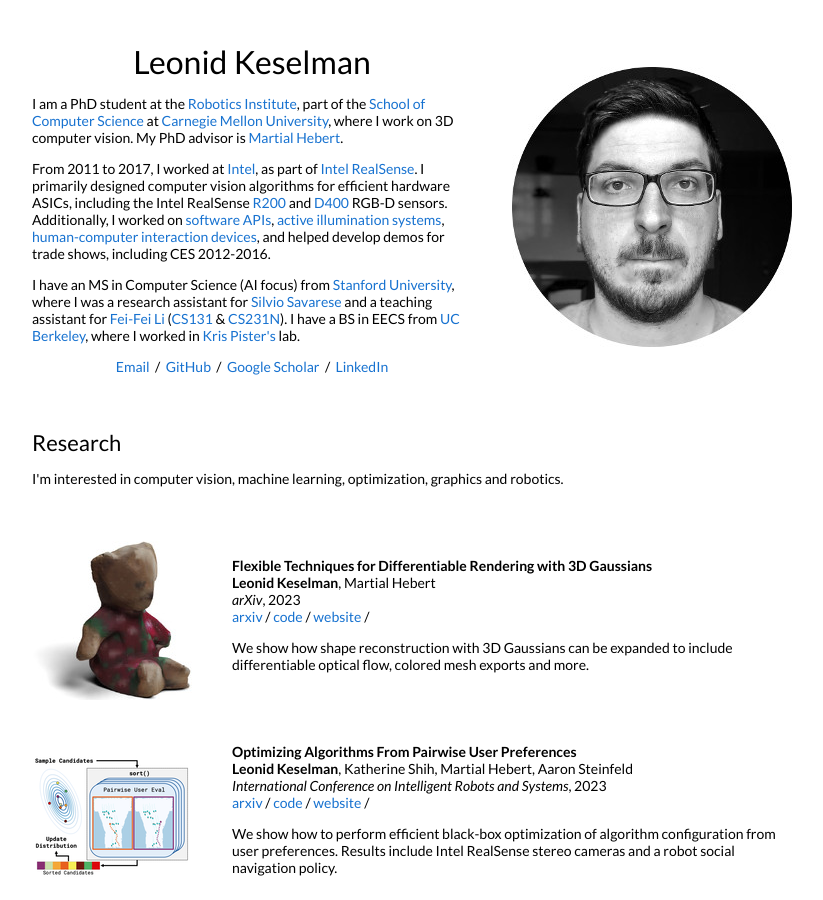
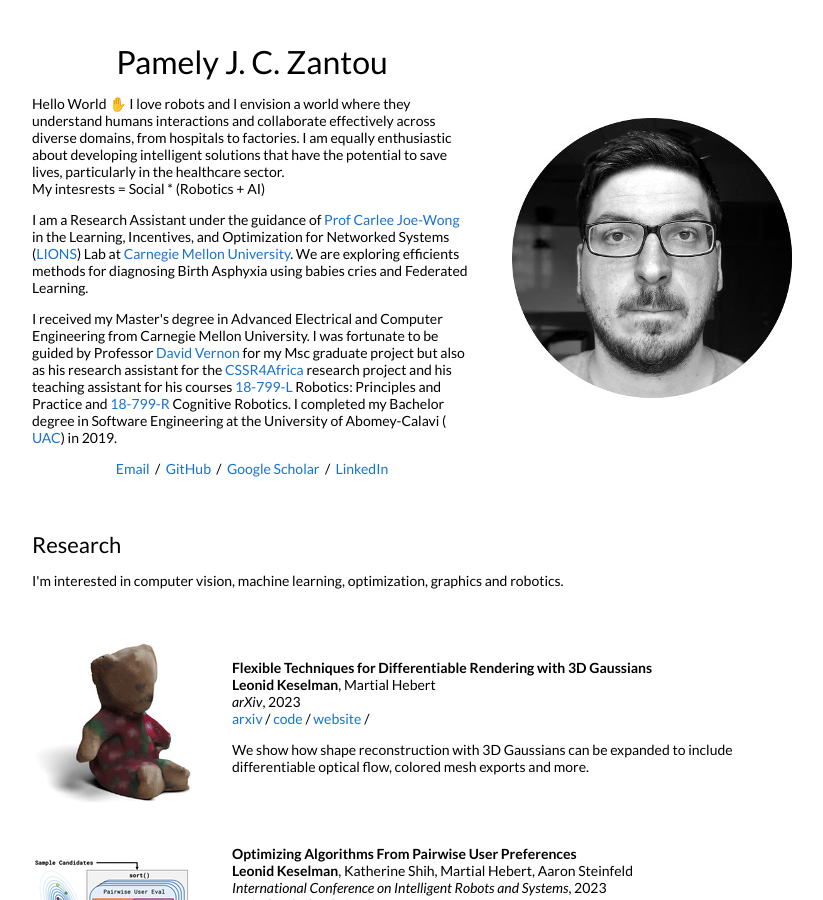
Before and after one commit to pamely/pamely.github.io, a Jekyll site: the page built from _posts/2023-08-28-3dgaussians.markdown, in a window 1280 px wide and 900 px high. Shown: the whole window, without its empty margins (228-1051 px from the left). Built offline with Jekyll 4.4.1, drawn with Linux system fonts in a browser that asks for light colours.

Commit message:
Update default.html

```diff
--- a/_layouts/default.html
+++ b/_layouts/default.html
@@ -32,21 +32,24 @@
           <tr style="padding:0px">
             <td style="padding:2.5%;width:60%;vertical-align:middle">
               <h1>
-                Leonid Keselman
+                Pamely J. C. Zantou
               </h1>
-              <p>I am a PhD student at the <a href="https://www.ri.cmu.edu/">Robotics Institute</a>, part of the <a href="https://www.scs.cmu.edu/">School of Computer Science</a> at <a href="https://www.cmu.edu/">Carnegie Mellon University</a>, where I work on 3D computer vision. My PhD advisor is <a href="http://www.cs.cmu.edu/~hebert/">Martial Hebert</a>.
+              <p>
+                Hello World ✋️ I love robots and I envision a world where they understand humans interactions and collaborate effectively across diverse domains, from hospitals to factories.
+                I am equally enthusiastic about developing intelligent solutions that have the potential to save lives, particularly in the healthcare sector. <br>
+                My intesrests = Social * (Robotics + AI)
               </p>
               <p>
-                From 2011 to 2017, I worked at <a href="https://www.intel.com">Intel</a>, as part of <a href="https://www.intelrealsense.com/">Intel RealSense</a>. I primarily designed computer vision algorithms for efficient hardware ASICs, including the Intel RealSense <a href="https://software.intel.com/en-us/articles/realsense-r200-camera">R200</a> and <a href="https://software.intel.com/en-us/realsense/d400">D400</a> RGB-D sensors. Additionally, I worked on <a href="https://github.com/IntelRealSense/librealsense">software APIs</a>, <a href="https://patents.google.com/patent/US9992474B2">active illumination systems</a>, <a href="https://patents.google.com/patent/US9304597">human-computer interaction devices</a>, and helped develop demos for trade shows, including CES 2012-2016.
+                I am a Research Assistant under the guidance of <a href="https://www.andrew.cmu.edu/user/cjoewong/"> Prof Carlee Joe-Wong </a> in the Learning, Incentives, and Optimization for Networked Systems (<a href="https://research.ece.cmu.edu/lions/index.html">LIONS</a>) Lab at <a href="https://www.cmu.edu/">Carnegie Mellon University</a>. We are exploring efficients methods for diagnosing Birth Asphyxia using babies cries and Federated Learning.
               </p>
               <p>
-                I have an MS in Computer Science (AI focus) from <a href="http://cs.stanford.edu">Stanford University</a>, where I was a research assistant for <a href="http://svl.stanford.edu/">Silvio Savarese</a> and a teaching assistant for <a href="http://svl.stanford.edu/">Fei-Fei Li</a> (<a href="http://vision.stanford.edu/teaching/cs131_fall1617/">CS131</a> & <a href="http://cs231n.stanford.edu/2017/">CS231N</a>). I have a BS in EECS from <a href="http://www.eecs.berkeley.edu/">UC Berkeley</a>, where I worked in <a href="https://people.eecs.berkeley.edu/~pister/">Kris Pister's</a> lab.
+                I received my Master's degree in Advanced Electrical and Computer Engineering from Carnegie Mellon University. I was fortunate to be guided by Professor <a href="http://www.vernon.eu/"> David Vernon </a> for my Msc graduate project but also as his research assistant for the <a href="https://cssr4africa.github.io/"> CSSR4Africa </a> research project and his teaching assistant for his courses <a href="https://www.africa.engineering.cmu.edu/academics/courses/18-799-L.html"> 18-799-L</a> Robotics: Principles and Practice and <a href="https://www.africa.engineering.cmu.edu/academics/courses/18-799-R.html"> 18-799-R</a> Cognitive Robotics. I completed my Bachelor degree in Software Engineering at the University of Abomey-Calavi (<a href="https://uac.bj/"> UAC</a>) in 2019.
               </p>
               <p style="text-align:center">
                 <a target="_blank" href="https://mailhide.io/e/B8TyS"> Email</a> &nbsp;/&nbsp;
-                <a href="https://github.com/leonidk">GitHub</a> &nbsp;/&nbsp;
-                <a href="https://scholar.google.com/citations?user=GCYG4GoAAAAJ">Google Scholar</a> &nbsp;/&nbsp;
-                <a href="https://www.linkedin.com/in/lkeselman"> LinkedIn </a>
+                <a href="https://github.com/pamely">GitHub</a> &nbsp;/&nbsp;
+                <a href="https://shorturl.at/frAQU">Google Scholar</a> &nbsp;/&nbsp;
+                <a href="https://www.linkedin.com/in/pamely-zantou/"> LinkedIn </a>
               </p>
             </td>
             <td style="padding:2.5%;width:40%;max-width:40%">
```
